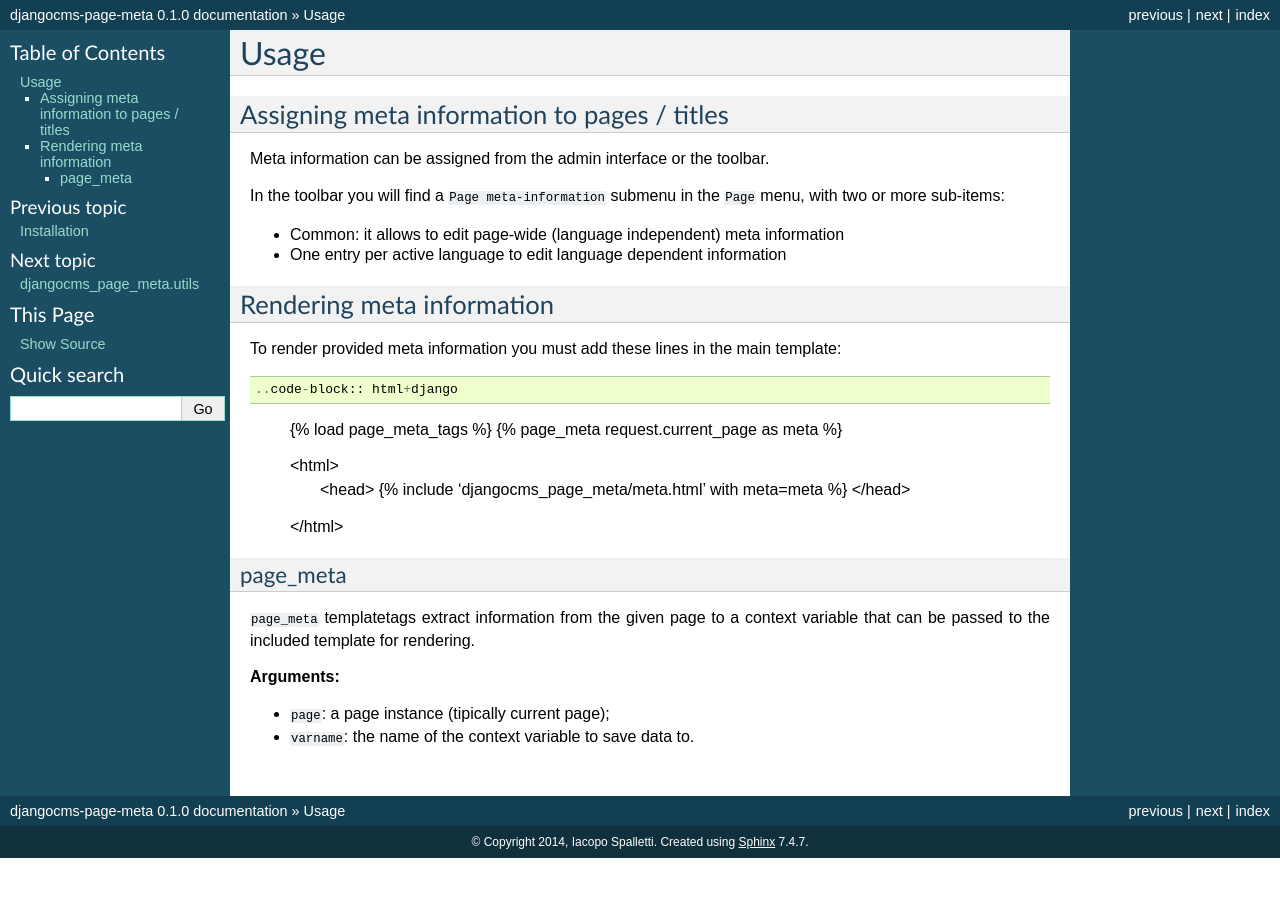
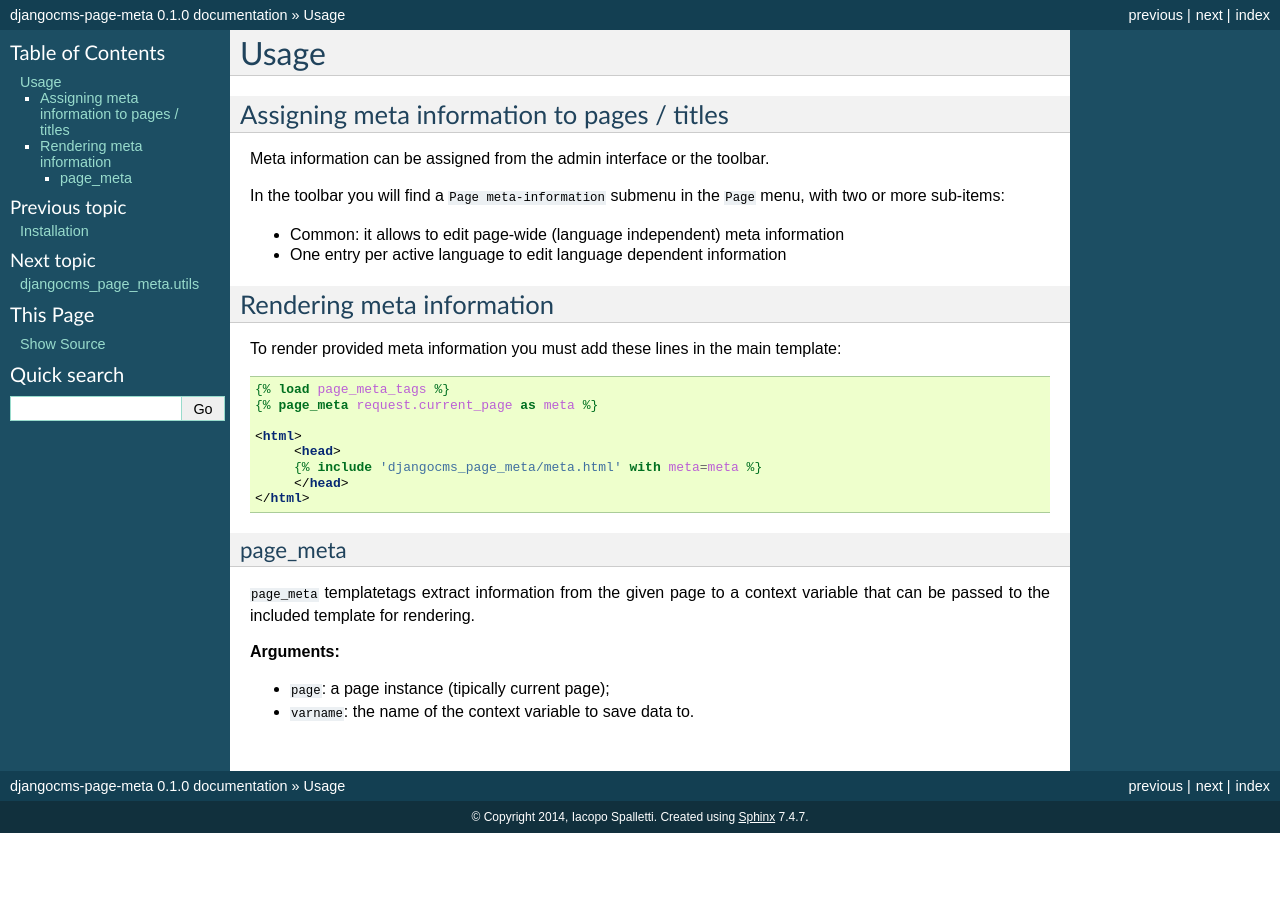
Before and after one commit to nephila/djangocms-page-meta, a Sphinx documentation site: the page built from docs/usage.rst, in a window 1280 px wide. Shown: the top 897 px of the page. Built offline with Sphinx 7.4.7, drawn with Linux system fonts in a browser that asks for light colours.

Commit message:
Documentation update

```diff
--- a/docs/usage.rst
+++ b/docs/usage.rst
@@ -20,9 +22,9 @@ Rendering meta information
 **************************
 
 To render provided meta information you must add these lines in the main
-template::
+template:
 
-..code-block:: html+django
+.. code-block:: html+django
 
     {% load page_meta_tags %}
     {% page_meta request.current_page as meta %}
```
Also changed, not shown: other parts of docs/usage.rst (+2 -0 lines), README.rst (+3 -16 lines), 1 other file.
